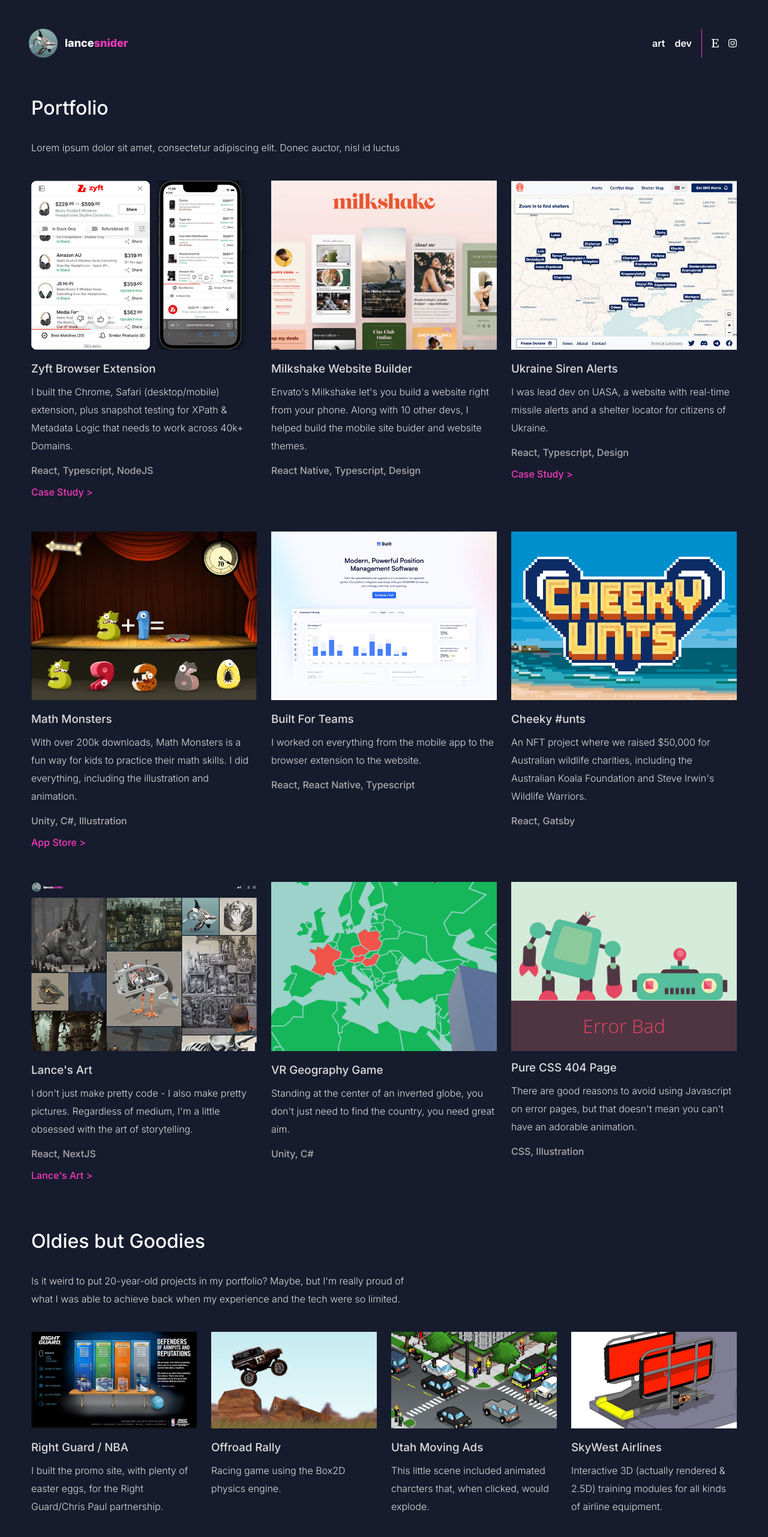
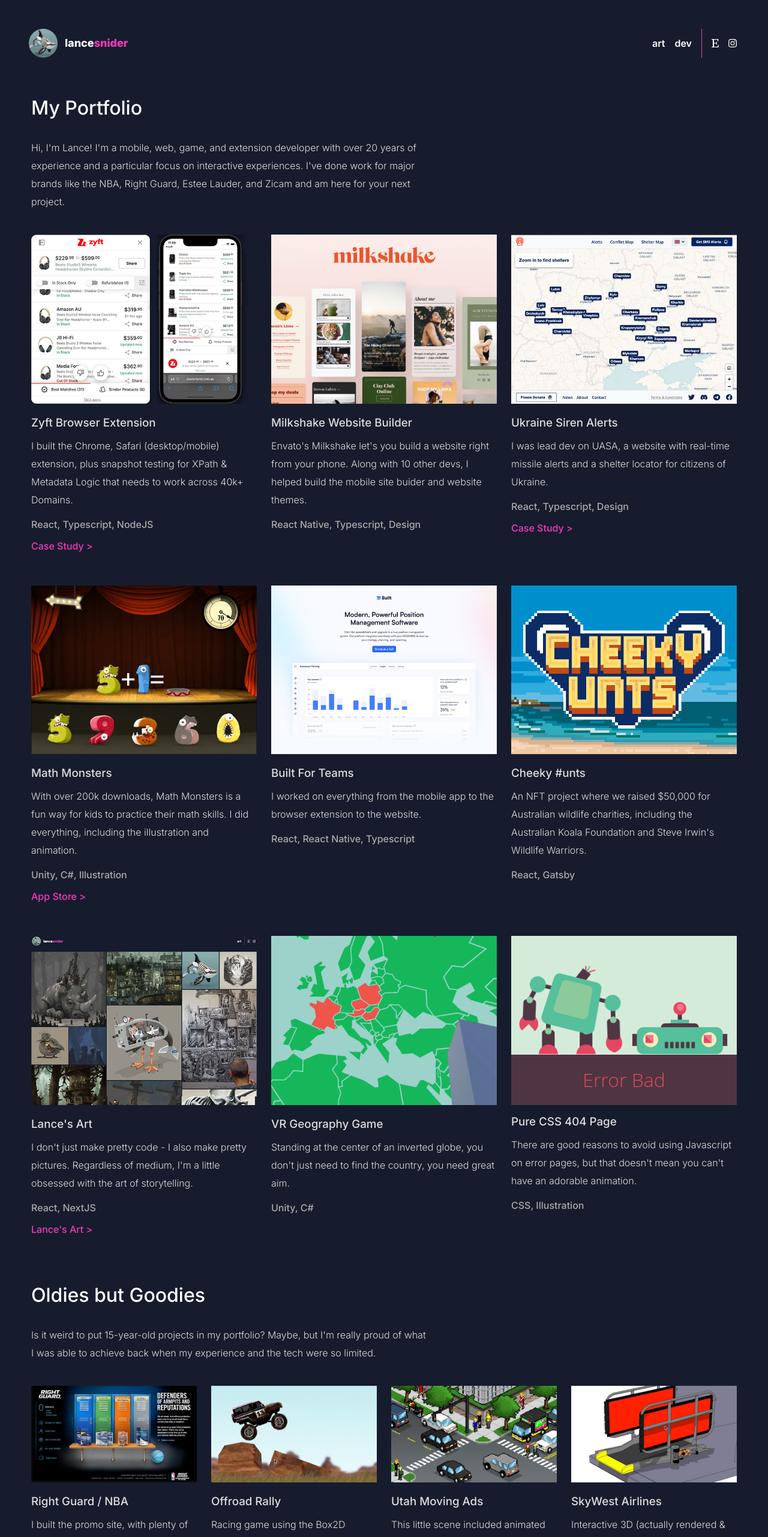
Before and after one commit to lancesnider/lance-snider, a Next.js app: page /dev in a window 1280 px wide. Shown: the top 2562 px of the page at 60% size. Built offline with nearby package versions, Linux system fonts and the light colour scheme.

Commit message:
No margin on masonry

```diff
--- a/src/app/dev/page.tsx
+++ b/src/app/dev/page.tsx
@@ -10,7 +10,7 @@
 import geographyGame from '@/assets/dev/geography-game.jpg'
 
 import offroad from '@/assets/dev/offroad.jpg'
-import zicam from '@/assets/dev/zicam.jpg'
+// import zicam from '@/assets/dev/zicam.jpg'
 import rightGuard from '@/assets/dev/right-guard.jpg'
 import utahMovingAds from '@/assets/dev/utah-moving-ads.png'
 import skywest from '@/assets/dev/skywest-mba.jpg'
@@ -21,10 +21,8 @@
   return (
     <div>
       <Columns
-        heading='Portfolio'
-        subheading={
-          'Lorem ipsum dolor sit amet, consectetur adipiscing elit. Donec auctor, nisl id luctus '
-        }
+        heading='My Portfolio'
+        subheading="Hi, I'm Lance! I'm a mobile, web, game, and extension developer with over 20 years of experience and a particular focus on interactive experiences. I've done work for major brands like the NBA, Right Guard, Estee Lauder, and Zicam and am here for your next project."
         defaultColumns={3}
         columns={[
           {
@@ -96,7 +94,7 @@
       <Columns
         heading={'Oldies but Goodies'}
         subheading={
-          "Is it weird to put 20-year-old projects in my portfolio? Maybe, but I'm really proud of what I was able to achieve back when my experience and the tech were so limited."
+          "Is it weird to put 15-year-old projects in my portfolio? Maybe, but I'm really proud of what I was able to achieve back when my experience and the tech were so limited."
         }
         defaultColumns={4}
         columns={[
--- a/src/components/ReactMasonry/ReactMasonry.scss
+++ b/src/components/ReactMasonry/ReactMasonry.scss
@@ -1,5 +1,10 @@
 .react-masonry {
   min-height: 100vh;
+  margin: 0 -18px;
+
+  @media screen and (min-width: 768px) {
+    margin: 0;
+  }
 
   img {
     animation: fadeIn 0.2s ease-out;
```
